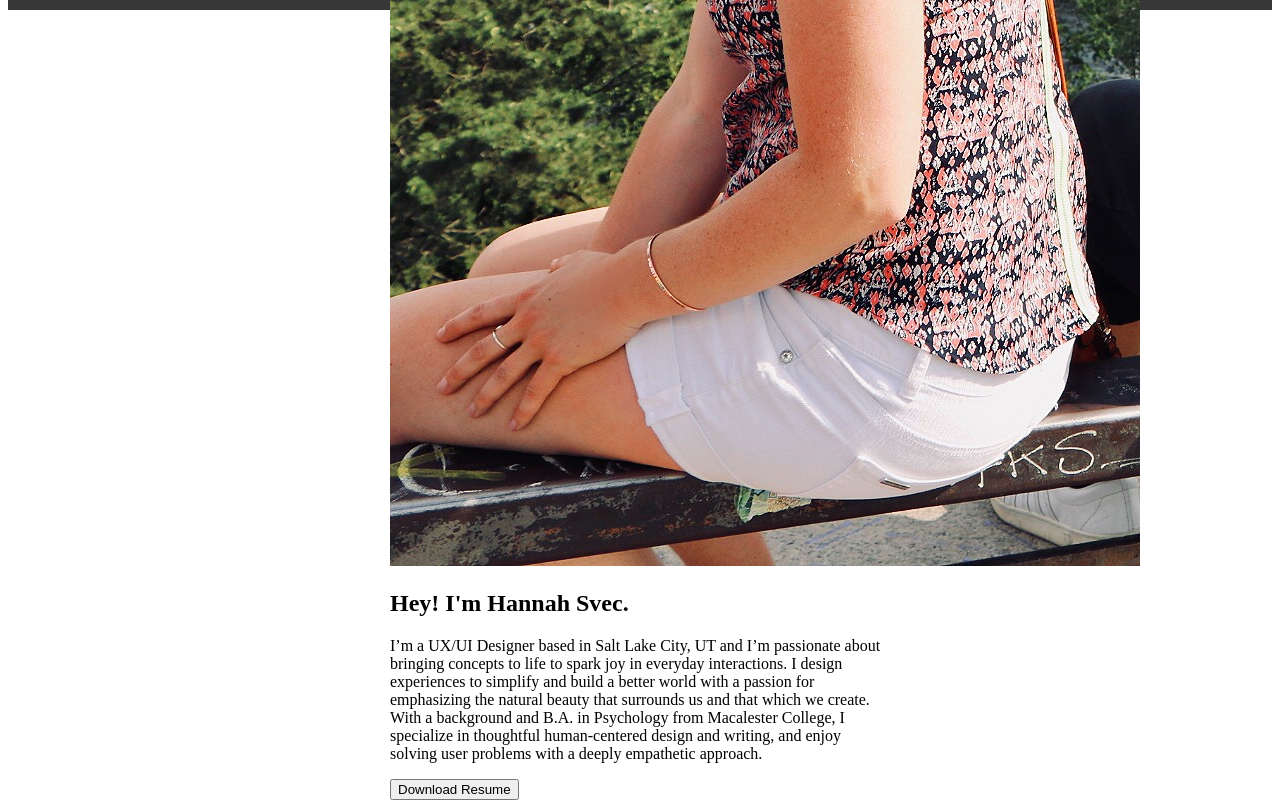
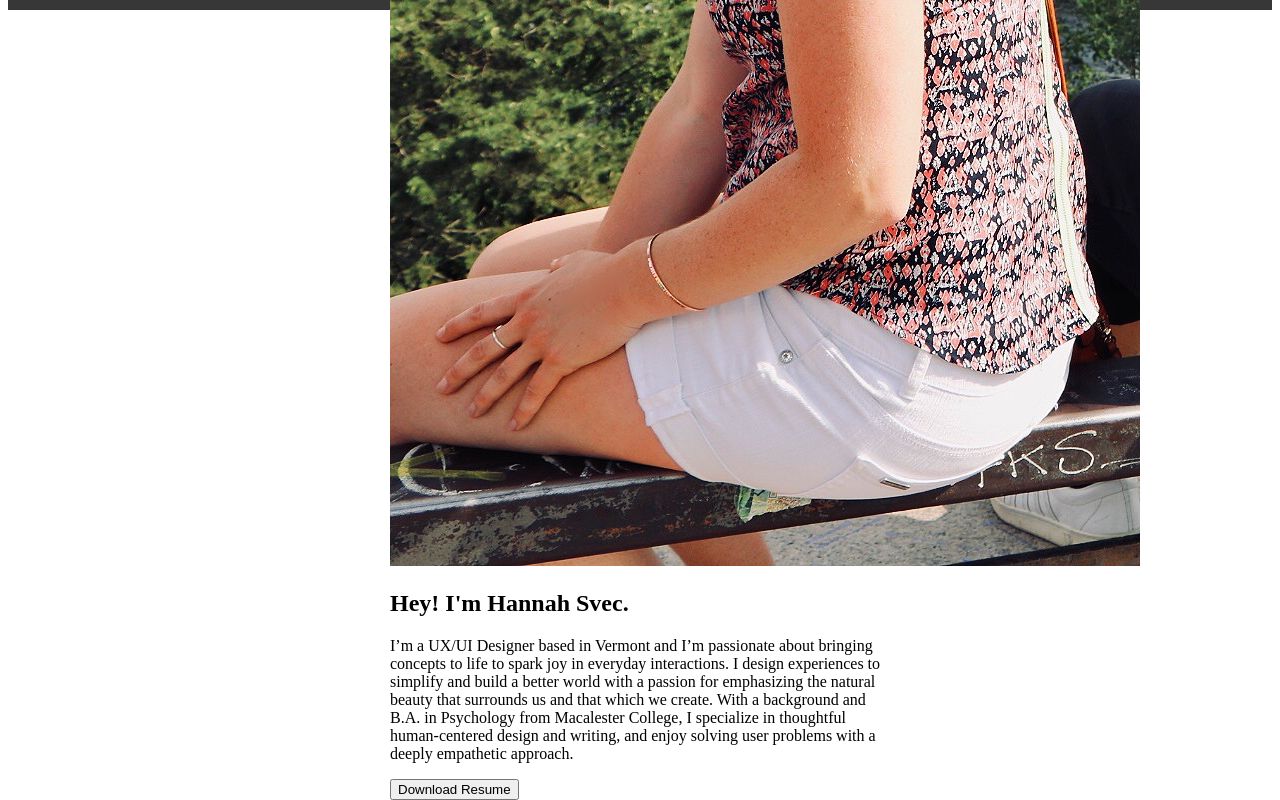
Before and after one commit to hsvec/UX_UI_HW_17, a plain HTML site: page index.html in a window 1280 px wide. Shown: the part 1441-2241 px from the top of the page. Drawn offline with Linux system fonts and the light colour scheme.

Commit message:
Update location

```diff
--- a/index.html
+++ b/index.html
@@ -22,7 +22,7 @@
             <div class="content">
                 <img src="images/IMG_8921.JPG" alt="My Picture">
                 <h1>Hey! I'm Hannah Svec.</h1>
-                <p>I’m a UX/UI Designer based in Salt Lake City, UT and I’m passionate about bringing concepts to life to spark joy in everyday interactions. I design experiences to simplify and build a better world with a passion for emphasizing the natural beauty that surrounds us and that which we create. With a background and B.A. in Psychology from Macalester College, I specialize in thoughtful human-centered design and writing, and enjoy solving user problems with a deeply empathetic approach.
+                <p>I’m a UX/UI Designer based in Vermont and I’m passionate about bringing concepts to life to spark joy in everyday interactions. I design experiences to simplify and build a better world with a passion for emphasizing the natural beauty that surrounds us and that which we create. With a background and B.A. in Psychology from Macalester College, I specialize in thoughtful human-centered design and writing, and enjoy solving user problems with a deeply empathetic approach.
                 </p>
                 <button>Download Resume</button>
             </div>
```
